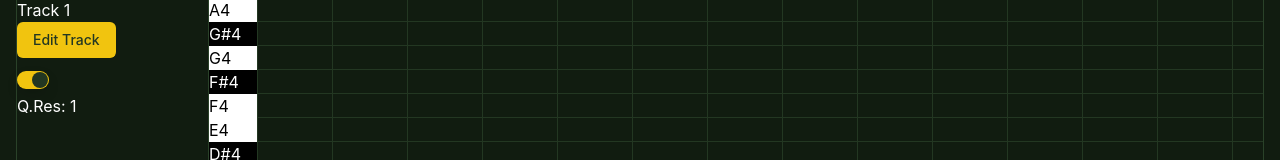
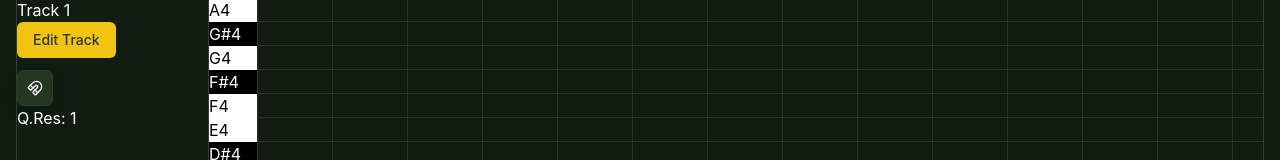
Before and after one commit to KevinLee3627/piano-thing, a React (Vite) app: page / in a window 1280 px wide. Shown: the part 200-360 px from the top of the page. Built offline with nearby package versions, Linux system fonts and the light colour scheme.

Commit message:
feat: Change quantize switch to a toggle

```diff
--- a/src/components/TrackControl.tsx
+++ b/src/components/TrackControl.tsx
@@ -1,7 +1,8 @@
 import { trackSlice, type Track } from '@/app/trackSlice';
-import { Switch } from './ui/switch';
 import { useAppDispatch, useAppSelector } from '@/app/hooks';
 import { TrackDialog } from './TrackDialog';
+import { Toggle } from './ui/toggle';
+import { MagnetIcon } from 'lucide-react';
 
 interface TrackControlProps {
   trackId: Track['trackId'];
@@ -16,19 +17,19 @@ export const TrackControl = ({ trackId }: TrackControlProps) => {
     <div>
       <p>{track.name}</p>
       <TrackDialog mode='edit' trackId={track.trackId} />
-      <Switch
-        id={`track-${track.trackId}-quantize-toggle`}
-        checked={track.isQuantized}
-        onCheckedChange={(checked) => {
+      <Toggle
+        variant={'outline'}
+        pressed={track.isQuantized}
+        onPressedChange={(pressed) => {
           dispatch(
             trackSlice.actions.setTrackQuantized({
               trackId: track.trackId,
-              isQuantized: checked,
+              isQuantized: pressed,
             }),
           );
-          // TODO: Can we not make this 20 levels indented
+          if (!pressed) return;
+
           // Quantizes all blocks when switching on
-          if (checked) {
           const snapPointGap =
             project.secondsPerMeasure /
             project.beatsPerMeasure /
@@ -51,9 +52,10 @@ export const TrackControl = ({ trackId }: TrackControlProps) => {
               }),
             );
           });
-          }
         }}
-      />
+      >
+        <MagnetIcon />
+      </Toggle>
       <p>Q.Res: {track.quantizationResolution}</p>
     </div>
   );
```
Lines whose indentation alone changed are shown as unchanged.
